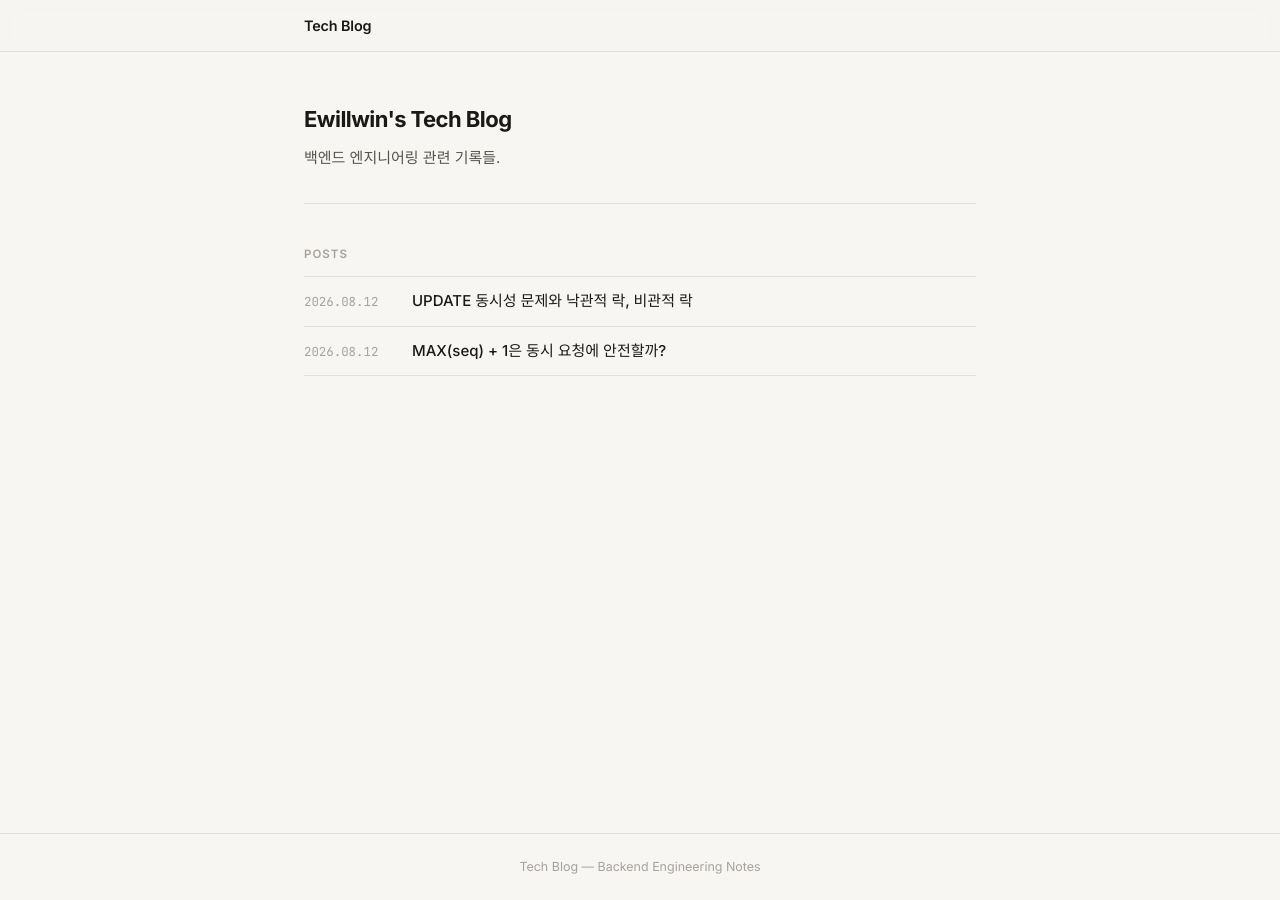
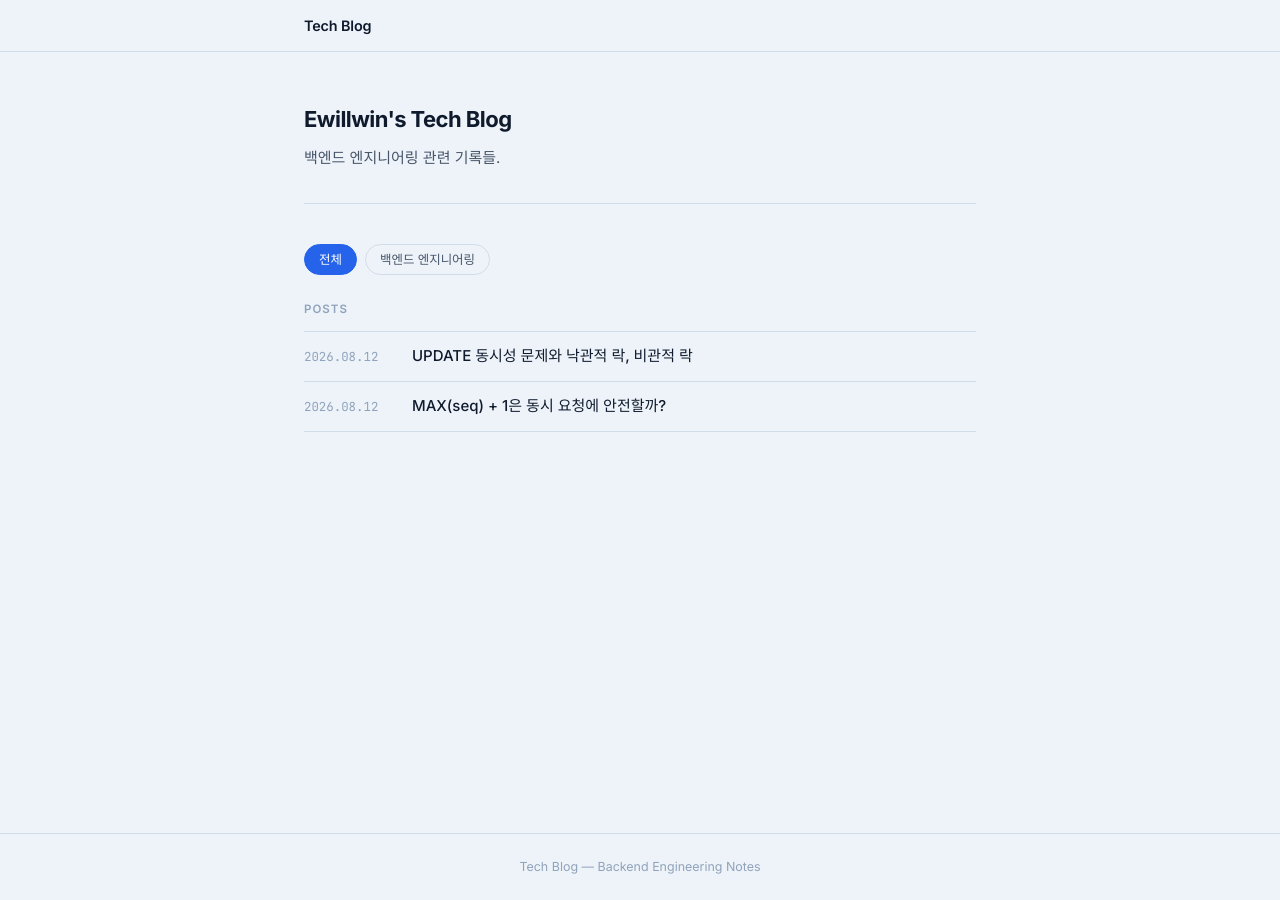
Before and after one commit to jw3418/jw3418.github.io, a Jekyll site: the page built from index.md, in a window 1280 px wide. Built offline with Jekyll 4.4.1, drawn with Linux system fonts in a browser that asks for light colours.

Commit message:
refactor: cool blue palette, lighter code blocks, category filter

```diff
--- a/assets/css/main.css
+++ b/assets/css/main.css
@@ -2,15 +2,15 @@
    Variables
    ============================================= */
 :root {
-  --bg:         #F7F6F2;
+  --bg:         #EEF3F9;
   --surface:    #FFFFFF;
-  --border:     #E2E0D8;
-  --text:       #1A1917;
-  --text-2:     #57534E;
-  --text-3:     #A8A29E;
+  --border:     #D1DCEA;
+  --text:       #0F1B2D;
+  --text-2:     #475569;
+  --text-3:     #8FA3BC;
   --accent:     #2563EB;
   --accent-bg:  #EFF6FF;
-  --code-bg:    #1E1E2E;
+  --code-bg:    #182535;
 
   --font-ui:   'Inter', system-ui, -apple-system, BlinkMacSystemFont, 'Segoe UI', sans-serif;
   --font-mono: 'JetBrains Mono', 'Fira Code', Consolas, monospace;
@@ -77,7 +77,7 @@
   position: sticky;
   top: 0;
   height: 52px;
-  background: rgba(247, 246, 242, 0.9);
+  background: rgba(238, 243, 249, 0.9);
   backdrop-filter: blur(10px);
   -webkit-backdrop-filter: blur(10px);
   border-bottom: 1px solid var(--border);
@@ -139,8 +139,42 @@
   margin-bottom: 0.75rem;
 }
 
+/* Category Filter */
+.category-bar {
+  display: flex;
+  gap: 0.5rem;
+  flex-wrap: wrap;
+  margin-bottom: 1.5rem;
+}
+
+.cat-btn {
+  font-family: var(--font-ui);
+  font-size: 0.78rem;
+  font-weight: 500;
+  padding: 0.3rem 0.875rem;
+  border-radius: 999px;
+  border: 1px solid var(--border);
+  background: transparent;
+  color: var(--text-2);
+  cursor: pointer;
+  transition: background 0.15s, color 0.15s, border-color 0.15s;
+  line-height: 1.6;
+}
+
+.cat-btn:hover {
+  border-color: var(--accent);
+  color: var(--accent);
+}
+
+.cat-btn.active {
+  background: var(--accent);
+  border-color: var(--accent);
+  color: #fff;
+}
+
 .post-list {
   list-style: none;
+  border-top: 1px solid var(--border);
 }
 
 .post-list li {
@@ -151,7 +185,11 @@
   border-bottom: 1px solid var(--border);
 }
 
-.post-list li:first-child { border-top: 1px solid var(--border); }
+.post-list-empty {
+  padding: 2rem 0;
+  color: var(--text-3);
+  font-size: 0.875rem;
+}
 
 .post-list .post-date {
   font-family: var(--font-mono);
@@ -203,7 +241,7 @@
 .post-content {
   font-size: 1rem;
   line-height: 1.8;
-  color: #2C2A27;
+  color: #1E293B;
 }
 
 /* Suppress the redundant # Title in the markdown body */
@@ -263,7 +301,7 @@
 
 .post-content blockquote p {
   margin: 0;
-  color: #374151;
+  color: #334155;
 }
 
 .post-content hr {
@@ -280,7 +318,7 @@
 }
 
 .post-content th {
-  background: #EEECEA;
+  background: #E0EAF6;
   font-weight: 600;
   text-align: left;
   padding: 0.5625rem 0.875rem;
@@ -300,11 +338,11 @@
 .post-content :not(pre) > code {
   font-family: var(--font-mono);
   font-size: 0.84em;
-  background: #EEEDF8;
-  color: #3730A3;
+  background: #E6F0FC;
+  color: #1D4ED8;
   padding: 0.125em 0.375em;
   border-radius: 3px;
-  border: 1px solid #DDD9F0;
+  border: 1px solid #BBCFEF;
 }
 
 /* =============================================
@@ -315,7 +353,7 @@
   background: var(--code-bg);
   border-radius: var(--radius);
   margin: 1.375rem 0;
-  border: 1px solid #2A2936;
+  border: 1px solid #1E3555;
   overflow: hidden;
 }
 
@@ -338,7 +376,7 @@
   border-radius: var(--radius);
   margin: 1.375rem 0;
   overflow: hidden;
-  border: 1px solid #2A2936;
+  border: 1px solid #1E3555;
 }
 
 .post-content pre > code {
@@ -367,9 +405,9 @@
   position: absolute;
   top: 0.5rem;
   right: 0.5rem;
-  background: #2A2936;
-  border: 1px solid #393645;
-  color: #6C7086;
+  background: #1E3555;
+  border: 1px solid #2C4D7A;
+  color: #5A7DA0;
   border-radius: 4px;
   padding: 0.2rem 0.5rem;
   font-size: 0.685rem;
@@ -380,8 +418,8 @@
   line-height: 1.6;
 }
 
-.copy-btn:hover { color: #CDD6F4; border-color: #6C7086; }
-.copy-btn.copied { color: #A6E3A1; border-color: #A6E3A1; }
+.copy-btn:hover { color: #BAD4F5; border-color: #5A7DA0; }
+.copy-btn.copied { color: #7DD3A8; border-color: #7DD3A8; }
 
 /* =============================================
    Rouge Syntax — Catppuccin Mocha
--- a/assets/js/main.js
+++ b/assets/js/main.js
@@ -89,3 +89,35 @@
   var minutes = Math.max(1, Math.round(words / 200));
   el.textContent = minutes;
 })();
+
+/* Category filter */
+(function () {
+  var buttons = document.querySelectorAll('.cat-btn');
+  var items   = document.querySelectorAll('#post-list li');
+  var empty   = document.getElementById('post-list-empty');
+  if (!buttons.length || !items.length) return;
+
+  function applyFilter(cat) {
+    var visible = 0;
+    items.forEach(function (li) {
+      if (cat === 'all') {
+        li.style.display = '';
+        visible++;
+      } else {
+        var cats = (li.dataset.categories || '').split(/\s+/).filter(Boolean);
+        var show = cats.indexOf(cat) !== -1;
+        li.style.display = show ? '' : 'none';
+        if (show) visible++;
+      }
+    });
+    if (empty) empty.style.display = visible === 0 ? '' : 'none';
+  }
+
+  buttons.forEach(function (btn) {
+    btn.addEventListener('click', function () {
+      buttons.forEach(function (b) { b.classList.remove('active'); });
+      btn.classList.add('active');
+      applyFilter(btn.dataset.cat);
+    });
+  });
+})();
--- a/index.md
+++ b/index.md
@@ -8,13 +8,19 @@
   <p>백엔드 엔지니어링 관련 기록들.</p>
 </div>
 
+<div class="category-bar">
+  <button class="cat-btn active" data-cat="all">전체</button>
+  <button class="cat-btn" data-cat="backend">백엔드 엔지니어링</button>
+</div>
+
 <p class="post-list-label">Posts</p>
 
-<ul class="post-list">
+<ul class="post-list" id="post-list">
   {% for post in site.posts %}
-  <li>
+  <li data-categories="{{ post.categories | join: ' ' }}">
     <span class="post-date">{{ post.date | date: "%Y.%m.%d" }}</span>
     <a href="{{ post.url | relative_url }}">{{ post.title }}</a>
   </li>
   {% endfor %}
 </ul>
+<p class="post-list-empty" id="post-list-empty" style="display:none">해당 카테고리의 포스트가 없습니다.</p>
```
Also changed, not shown: _posts/2026-08-12-max-seq-concurrency.md (+1 -0 lines), _posts/2026-08-12-optimistic-pessimistic-lock.md (+1 -0 lines).
